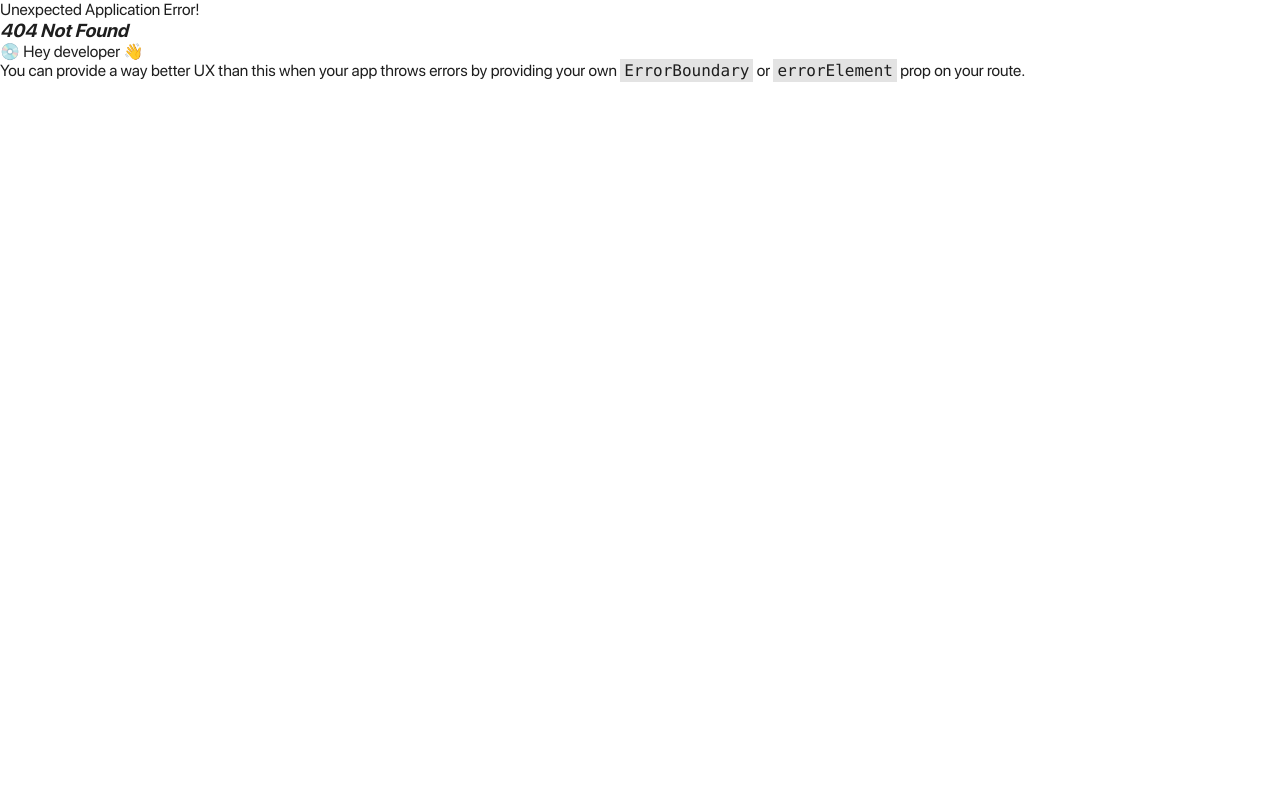
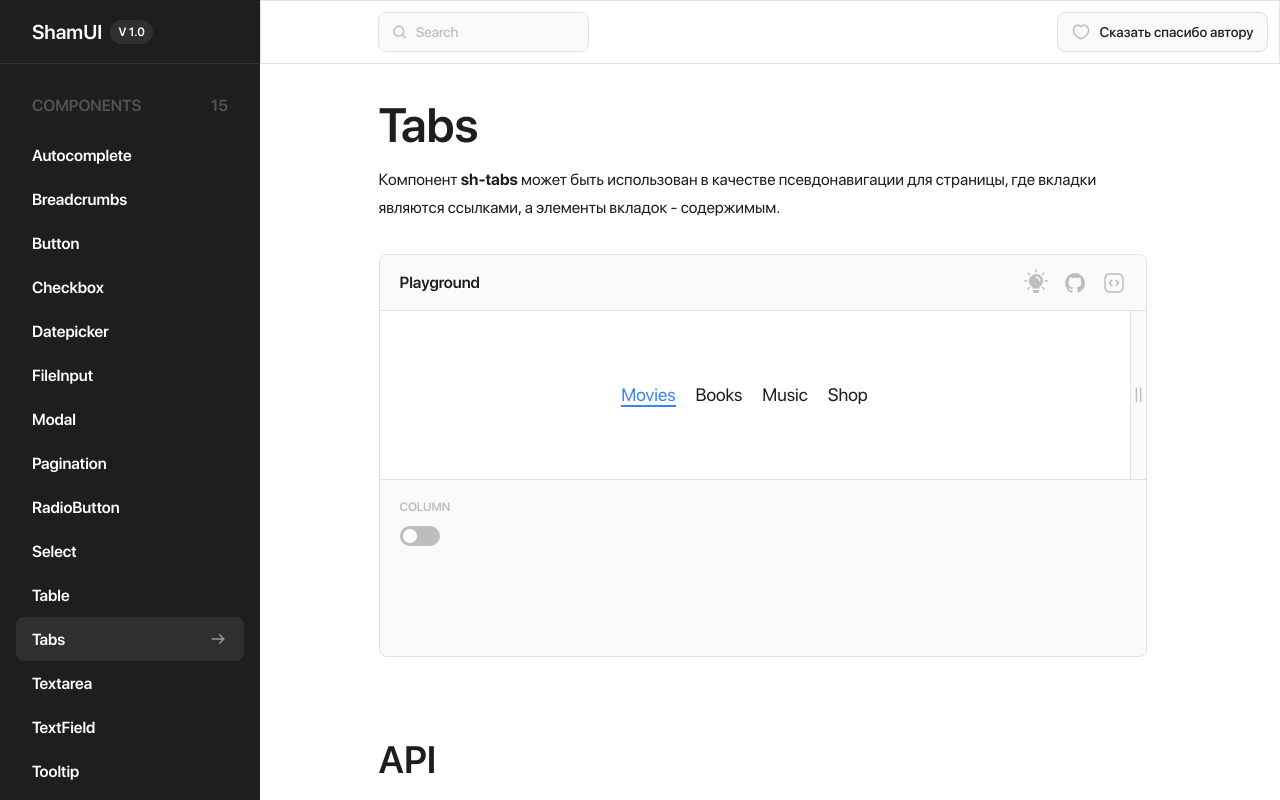
Before and after one commit to code-build-project/sham-ui-react, a React (Create React App) app: page /tabs in a window 1280 px wide. Before the commit this address had no page. Built offline with nearby package versions, Linux system fonts and the light colour scheme.

Commit message:
add tabs

```diff
--- /dev/null
+++ b/src/components/UI/Tabs/code.ts
@@ -0,0 +1,17 @@
+/* eslint-disable import/no-anonymous-default-export */
+/* eslint-disable max-len */
+export default `
+<pre>
+<code id="htmlViewer" style="color:rgb(47, 51, 55); font-weight:400;display:block;padding: .5em;"><span style="color:rgb(47, 51, 55); font-weight:400;">&lt;<span style="color:rgb(183, 85, 1); font-weight:400;">template</span>&gt;</span>
+    <span style="color:rgb(47, 51, 55); font-weight:400;">&lt;<span style="color:rgb(183, 85, 1); font-weight:400;">sh-tabs</span>
+                <span style="color:rgb(1, 86, 146); font-weight:400;">v-model</span>=<span style="color:rgb(84, 121, 13); font-weight:400;">&quot;value&quot;</span>
+                <span style="color:rgb(1, 86, 146); font-weight:400;">:tabs</span>=<span style="color:rgb(84, 121, 13); font-weight:400;">&quot;[
+                    { id: &#x27;movies&#x27;, title: &#x27;Movies&#x27; },
+                    { id: &#x27;books&#x27;, title: &#x27;Books&#x27; },
+                ]&quot;</span>
+                <span style="color:rgb(1, 86, 146); font-weight:400;">is-column</span>
+            /&gt;</span>
+<span style="color:rgb(47, 51, 55); font-weight:400;">&lt;/<span style="color:rgb(183, 85, 1); font-weight:400;">template</span>&gt;</span>
+</code>
+</pre>
+`;
--- /dev/null
+++ b/src/components/UI/Tabs/index.tsx
@@ -0,0 +1,53 @@
+import styles from 'components/UI/Tabs/styles.module.sass';
+
+type Props = {
+    value?: string,
+    tabs: { id: string, title: string }[],
+    isColumn?: boolean,
+    children?: { [name: string]: (value: string) => string },
+    updateValue?: (value: string) => void,
+}
+
+function Tabs(prevProps: Props): JSX.Element {
+    const props = {
+        value: '',
+        isColumn: false,
+        children: {},
+        updateValue: () => {},
+        ...prevProps,
+    };
+
+    const componentClasses = `
+        ${styles['tabs']}
+        ${props.isColumn && styles['tabs-column']}
+    `;
+
+    const getActiveClass = (id: string) => {
+        return `
+            ${styles['tab']}
+            ${props.value === id && styles['tab-active']}
+        `;
+    };
+
+    const setActiveTab = (tab: string) => {
+        props.updateValue(tab);
+    };
+
+    return (
+        <div className={componentClasses}>
+            {props.tabs.map(tab =>
+                <div
+                    className={getActiveClass(tab.id)}
+                    key={tab.id}
+                    onClick={() => setActiveTab(tab.id)}
+                >
+                    {
+                        (props.children[tab.id] && props.children[tab.id](tab.title)) || tab.title
+                    }
+                </div>,
+            )}
+        </div>
+    );
+}
+
+export default Tabs;
--- /dev/null
+++ b/src/components/UI/Tabs/styles.module.sass
@@ -0,0 +1,23 @@
+@import 'assets/sass/flex.sass'
+@import 'assets/sass/colors.sass'
+
+.tabs
+    @extend %flex_row
+    color: $color-dark-1
+
+.tab
+    font-size: 18px
+    color: $color-dark-1
+    margin-right: 20px
+    cursor: pointer
+    &-active
+        color: $color-blue-1
+        border-bottom: 2px solid $color-blue-1
+
+.tabs-column
+    @extend %flex_column
+    .tab
+        margin-right: 0
+        margin-top: 10px
+        &:first-child
+            margin-top: 0
--- /dev/null
+++ b/src/pages/Tabs/api.json
@@ -0,0 +1,36 @@
+{
+    "propList": [
+        {
+            "name": "model-value",
+            "type": "string",
+            "default": "—",
+            "description": "Значение компонента"
+        },
+        {
+            "name": "tabs",
+            "type": "{ id: string, title: string }[ ]",
+            "default": "( required )",
+            "description": "Опции для навигации"
+        },
+        {
+            "name": "is-column",
+            "type": "boolean",
+            "default": "false",
+            "description": "Флаг переключения навигации в вертикальное направление"
+        }
+    ],
+    "eventList": [
+        {
+            "name": "@update:modelValue",
+            "parameters": "string",
+            "description": "Событие срабатывает при переключении навигации"
+        }
+    ],
+    "slotList": [
+        {
+            "name": "[tab.id]",
+            "default": "—",
+            "description": "Слот для кастомизации элемента навигации"
+        }
+    ]
+}
--- /dev/null
+++ b/src/pages/Tabs/index.tsx
@@ -0,0 +1,75 @@
+import { useState } from 'react';
+import PageWrap from 'components/PageWrap';
+import Playground from 'components/common/Playground';
+import ApiTable from 'components/common/ApiTable';
+import UITabs from 'components/UI/Tabs';
+import codeTabs from 'components/UI/Tabs/code';
+import apiJSON from 'pages/Tabs/api.json';
+import optionsJSON from 'pages/Tabs/options.json';
+import parametersJSON from 'pages/Tabs/parameters.json';
+import { setValue } from 'helpers/playground';
+import type { TypeApiTable } from 'components/common/ApiTable/types';
+import type { TypeParameter } from 'components/common/Playground/types';
+
+const api: TypeApiTable = apiJSON;
+const tabs: { id: string, title: string }[]  = optionsJSON;
+const parameters: TypeParameter = parametersJSON;
+const gitLink: string = 'https://github.com/code-build-project/sham-ui/blob/main/src/components/UI/ShTabs/index.vue';
+
+type TypeState = {
+    value: string,
+    column: boolean,
+}
+
+function Tabs() {
+    const [state, setState] = useState<TypeState>({
+        value: tabs[0].id,
+        column: false,
+    });
+
+    const updateValue = (value: string): void => {
+        const event = {
+            key: 'value',
+            value,
+        };
+
+        setValue(event, state, setState);
+    };
+
+    return (
+        <PageWrap>
+            {{
+                title: 'Tabs',
+                text:
+                    <>
+                        Компонент <b>sh-tabs</b> может быть использован
+                        в качестве псевдонавигации для страницы, где вкладки
+                        являются ссылками, а элементы вкладок - содержимым.
+                    </>,
+                playground:
+                    <Playground
+                        parameters={parameters}
+                        codeTemplate={codeTabs}
+                        parameterValues={state}
+                        gitLink={gitLink}
+                        onChange={(event) => setValue(event, state, setState)}
+                    >
+                        <UITabs
+                            value={state.value}
+                            tabs={tabs}
+                            isColumn={state.column}
+                            updateValue={updateValue}
+                        />
+                    </Playground>,
+                apiTable:
+                    <ApiTable
+                        propList={api.propList}
+                        eventList={api.eventList}
+                        slotList={api.slotList}
+                    />,
+            }}
+        </PageWrap>
+    );
+}
+
+export default Tabs;
--- /dev/null
+++ b/src/pages/Tabs/options.json
@@ -0,0 +1,18 @@
+[
+    {
+        "id": "movies",
+        "title": "Movies"
+    },
+    {
+        "id": "books",
+        "title": "Books"
+    },
+    {
+        "id": "music",
+        "title": "Music"
+    },
+    {
+        "id": "shop",
+        "title": "Shop"
+    }
+]
--- /dev/null
+++ b/src/pages/Tabs/parameters.json
@@ -0,0 +1,7 @@
+{
+    "column": {
+        "id": "column",
+        "elementType": "switch",
+        "title": "COLUMN"
+    }
+}
--- a/src/router/index.tsx
+++ b/src/router/index.tsx
@@ -11,6 +11,7 @@ import Pagination from 'pages/Pagination';
 import RadioButton from 'pages/RadioButton';
 import Select from 'pages/Select';
 import Table from 'pages/Table';
+import Tabs from 'pages/Tabs';
 import { createBrowserRouter } from 'react-router-dom';
 
 export default createBrowserRouter([
@@ -66,6 +67,10 @@ export default createBrowserRouter([
                 path: '/table',
                 element: <Table />,
             },
+            {
+                path: '/tabs',
+                element: <Tabs />,
+            },
         ],
     },
 ]);
```
